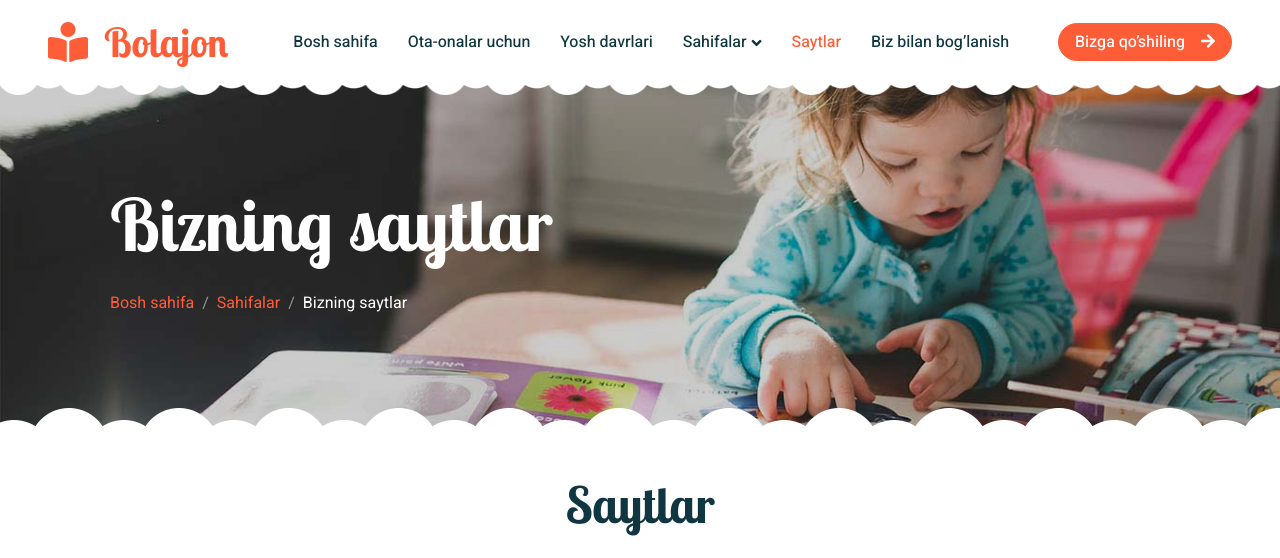
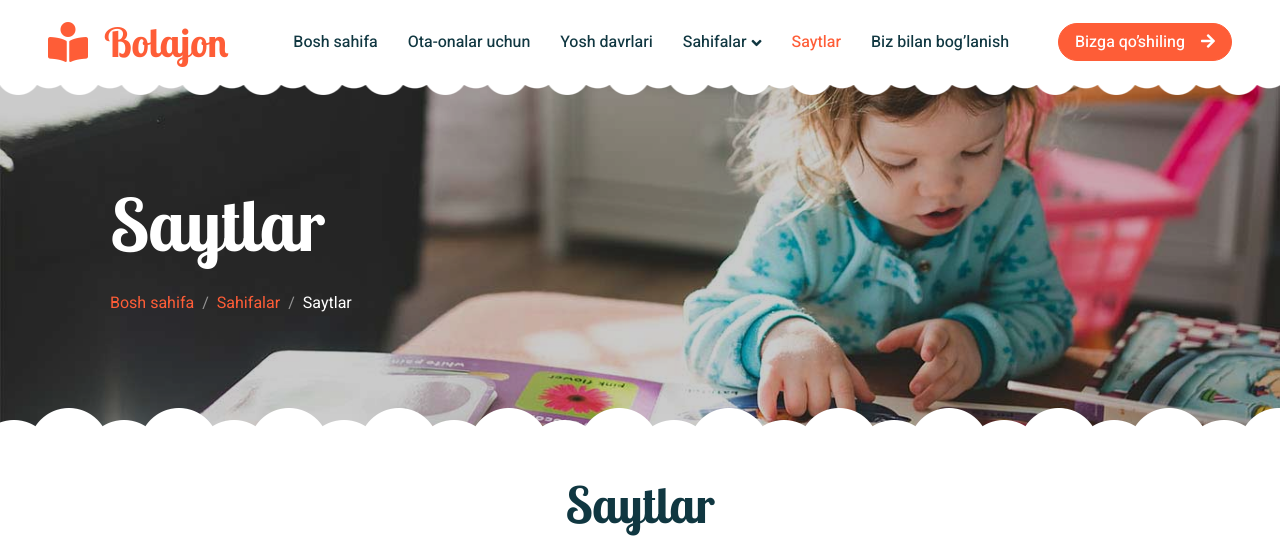
Before and after one commit to StiLKnoT/KinderGard, a plain HTML site: page sites.html in a window 1280 px wide. Shown: the top 558 px of the page. Drawn offline with nearby package versions, Linux system fonts and the light colour scheme.

Commit message:
setsites

```diff
--- a/sites.html
+++ b/sites.html
@@ -78,12 +78,12 @@
         <!-- Page Header End -->
         <div class="container-xxl py-5 page-header position-relative mb-5">
             <div class="container py-5">
-                <h1 class="display-2 text-white animated slideInDown mb-4">Bizning saytlar</h1>
+                <h1 class="display-2 text-white animated slideInDown mb-4">Saytlar</h1>
                 <nav aria-label="breadcrumb animated slideInDown">
                     <ol class="breadcrumb">
                         <li class="breadcrumb-item"><a href="#">Bosh sahifa</a></li>
                         <li class="breadcrumb-item"><a href="#">Sahifalar</a></li>
-                        <li class="breadcrumb-item text-white active" aria-current="page">Bizning saytlar</li>
+                        <li class="breadcrumb-item text-white active" aria-current="page">Saytlar</li>
                     </ol>
                 </nav>
             </div>
```
